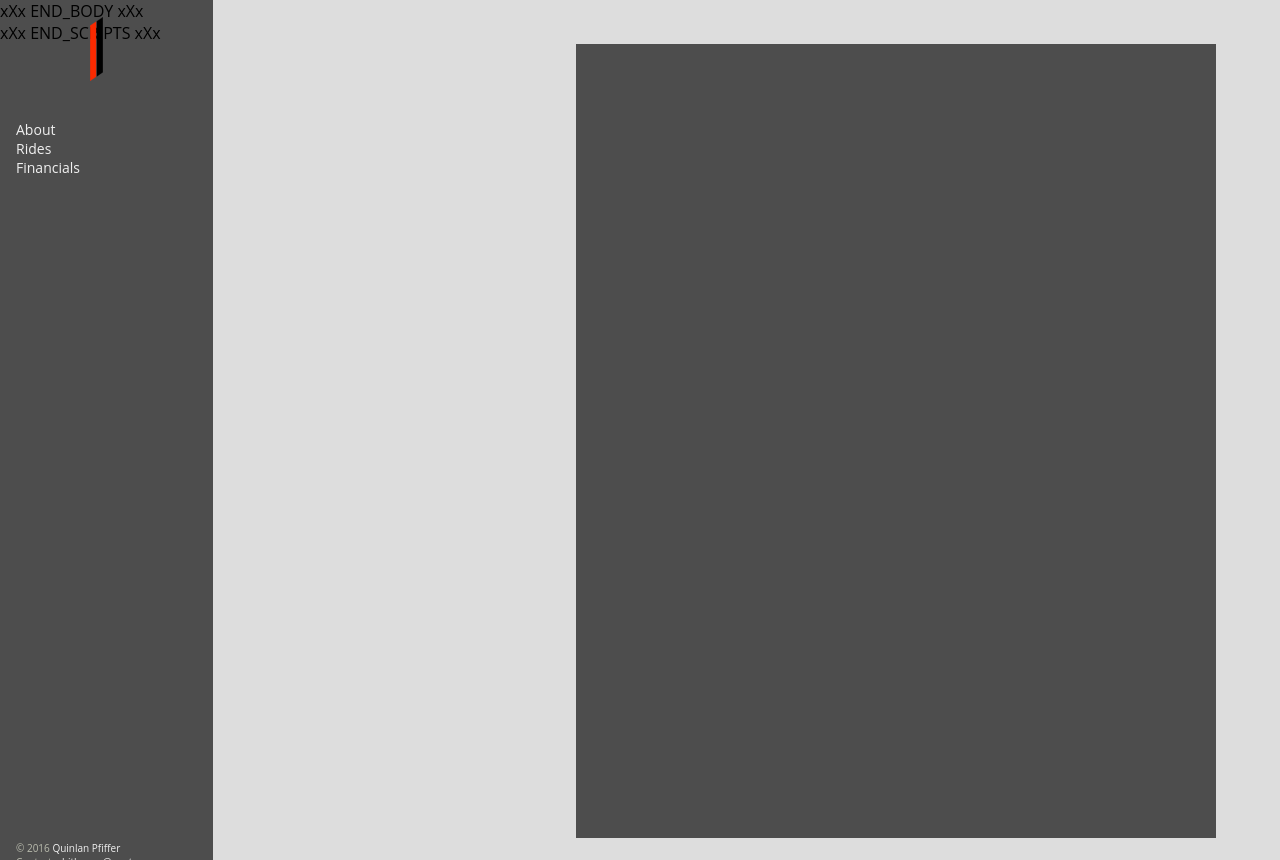
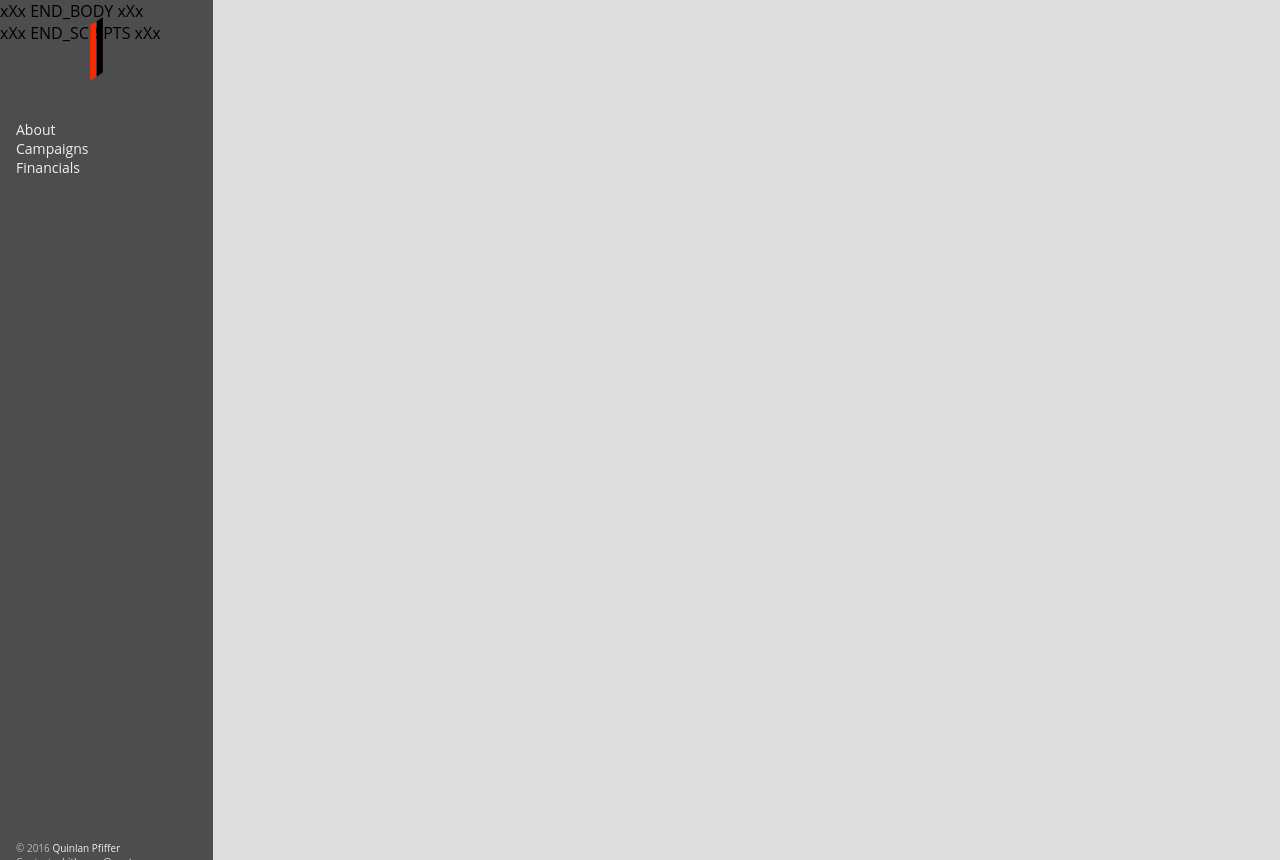
Before and after one commit to qpfiffer/blackdog, a Python web app: template templates/base.html in a window 1280 px wide. Shown: the part 22-882 px from the top of the page. Run offline with Jinja, Linux system fonts and the light colour scheme; the template is opened without the code that fills it, so the values that code supplies are empty; some libraries are stand-ins or nearby versions.

Commit message:
We got an app now, bois

```diff
--- a/static/js/app.js
+++ b/static/js/app.js
@@ -48,7 +48,13 @@ function create_app() {
     app = new Vue({
         el: "#main_container",
         data: {
-            message: "TEST!"
+            message: "TEST!",
+            modalShow: null
+        },
+        methods: {
+            setCurrentModal: function (name) {
+                app.modalShow = name;
+            }
         }
     });
 }
--- a/templates/base.html
+++ b/templates/base.html
@@ -29,9 +29,9 @@ Proudly generated with GRESHUNKEL, a static site generator for the dead inside.
                     <div class="fullopac">
                         <ul class="top">
                             <li><h2 id="logo" ><img src="/static/img/logo.svg"></img></h2></li>
-                            <li><a href="#">About</a></li>
-                            <li><a href="#">Rides</a></li>
-                            <li><a href="#">Financials</a></li>
+                            <li><a v-on:click="setCurrentModal('about')" href="#">About</a></li>
+                            <li><a v-on:click="setCurrentModal('campaigns')" href="#">Campaigns</a></li>
+                            <li><a v-on:click="setCurrentModal('financials')" href="#">Financials</a></li>
                         </ul>
                         <ul class="bottom">
                             <li>&copy; 2016 <a href="http://qpfiffer.com/">Quinlan Pfiffer</a></li>
@@ -40,10 +40,16 @@ Proudly generated with GRESHUNKEL, a static site generator for the dead inside.
                     </div>
                 </div>
             </div>
-            <div id="main_nav" class="col-6-12">
+            <div v-show="modalShow" id="main_nav" class="col-6-12 modal">
                 <div class="content">
-                    <div class="modal">
-                        <p> {{message}} </p>
+                    <div v-show="modalShow == 'about'" id="about">
+                        <p>About</p>
+                    </div>
+                    <div v-show="modalShow == 'campaigns'" id="campaigns">
+                        <p>Campaigns</p>
+                    </div>
+                    <div v-show="modalShow == 'financials'" id="financials">
+                        <p>Financials</p>
                     </div>
                 </div>
             </div>
```
